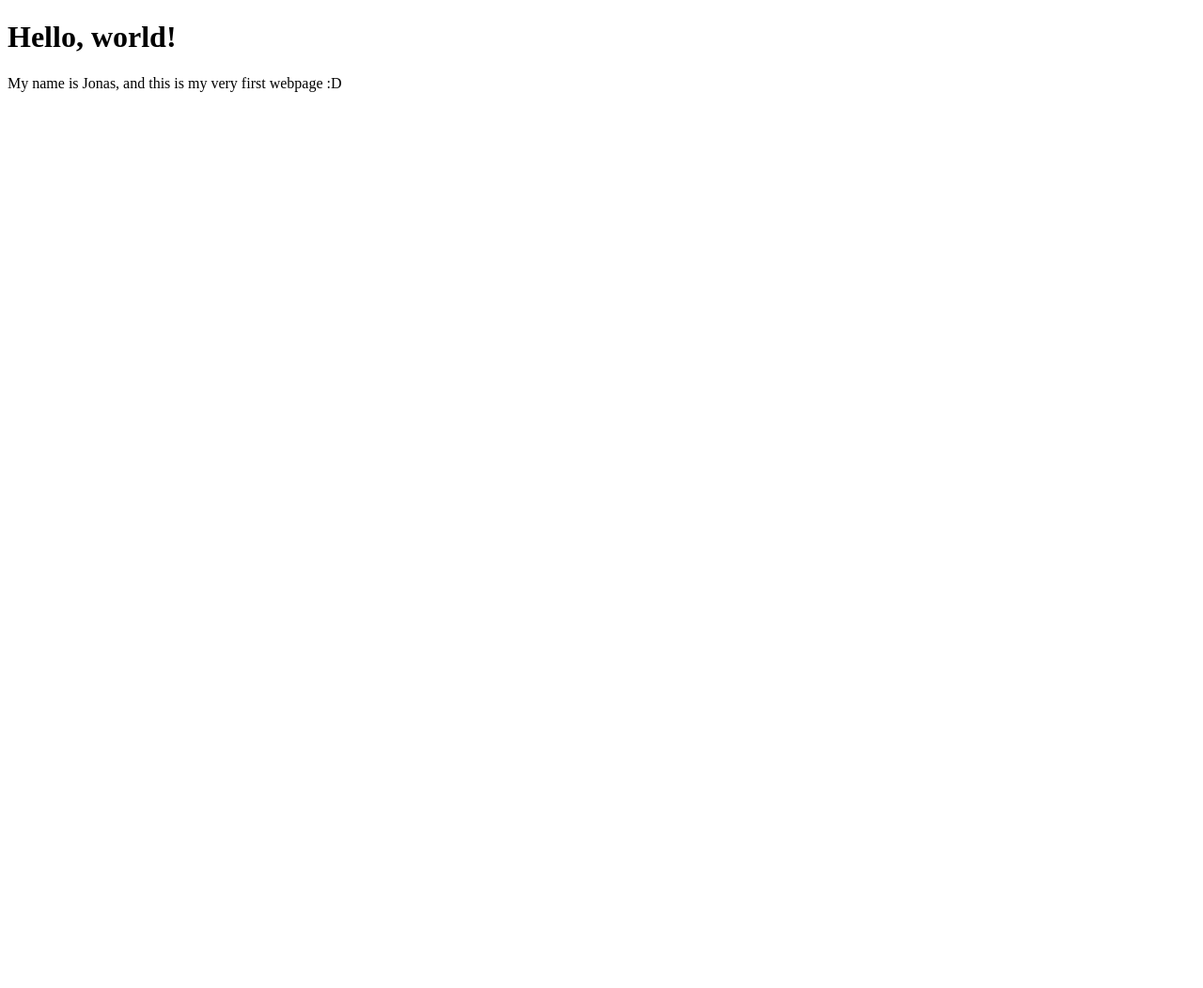
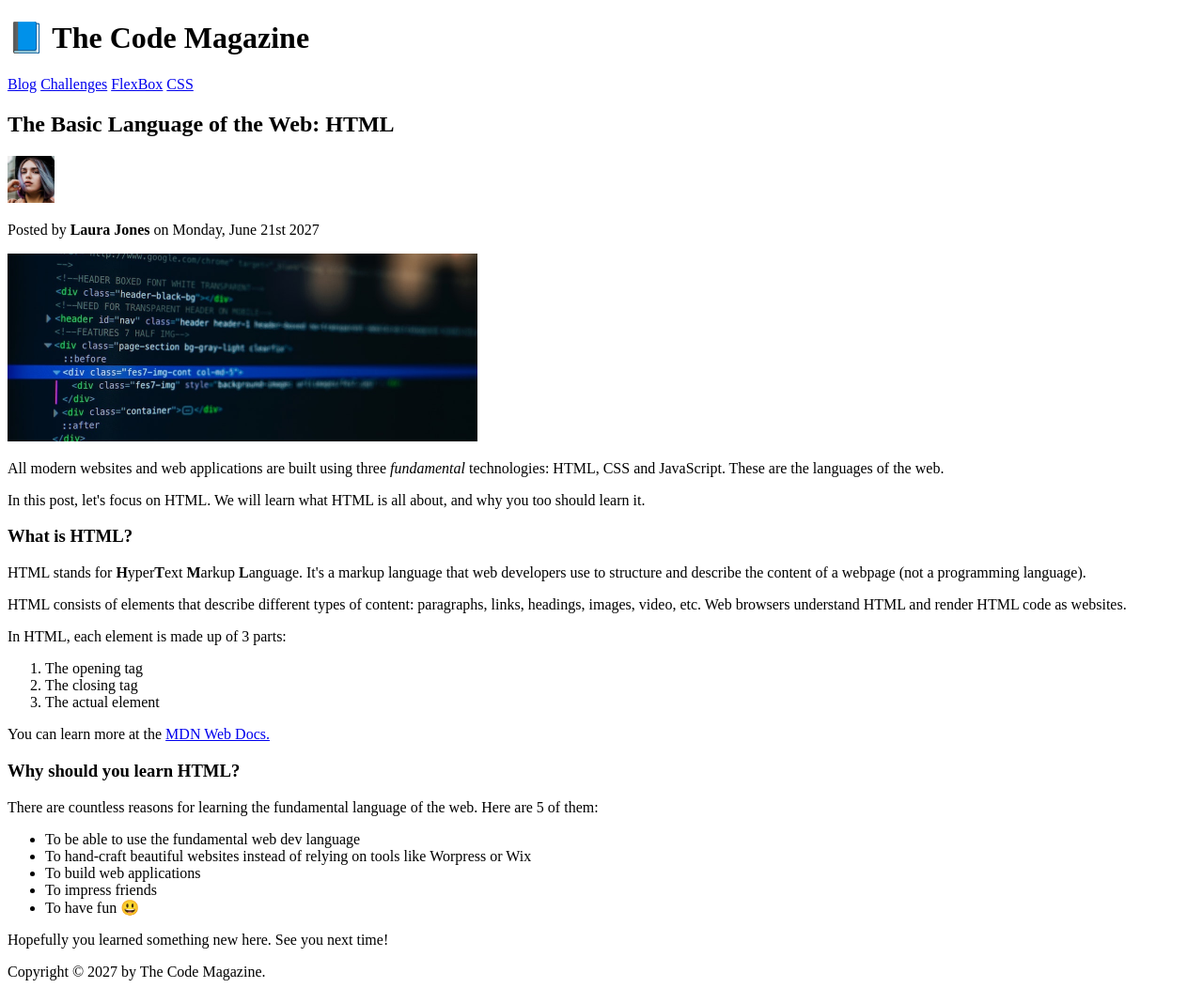
Before and after one commit to osadeleke/LearningWithJonas, a plain HTML site: page HTML/index.html in a window 1280 px wide. Shown: the whole page at 94% size. Before the commit the page ends 800 px from the top, so only its background shows below. Drawn offline with Linux system fonts and the light colour scheme.

Commit message:
Add index.html and blog.htm + images

```diff
--- a/HTML/index.html
+++ b/HTML/index.html
@@ -2,12 +2,105 @@
 <html lang="en">
   <head>
     <meta charset="UTF-8" />
-    <meta http-equiv="X-UA-Compatible" content="IE=edge" />
-    <meta name="viewport" content="width=device-width, initial-scale=1.0" />
-    <title>My first webpage</title>
+    <title>The Basic Language of the Web: HTML</title>
   </head>
+
   <body>
-    <h1>Hello, world!</h1>
-    <p>My name is Jonas, and this is my very first webpage :D</p>
+    <header>
+      <h1>📘 The Code Magazine</h1>
+
+      <nav>
+        <a href="blog.html">Blog</a>
+        <a href="#">Challenges</a>
+        <a href="#">FlexBox</a>
+        <a href="#">CSS</a>
+      </nav>
+    </header>
+
+    <article>
+      <header>
+        <h2>The Basic Language of the Web: HTML</h2>
+
+        <img
+          src="laura-jones.jpg"
+          alt="Laura Jones(Author's) profile picture"
+          width="50"
+          height="50"
+        />
+
+        <p>Posted by <strong>Laura Jones</strong> on Monday, June 21st 2027</p>
+
+        <img
+          src="post-img.jpg"
+          alt="HTML code on a screen"
+          width="500"
+          height="200"
+        />
+      </header>
+
+      <p>
+        All modern websites and web applications are built using three
+        <em>fundamental</em>
+        technologies: HTML, CSS and JavaScript. These are the languages of the
+        web.
+      </p>
+
+      <p>
+        In this post, let's focus on HTML. We will learn what HTML is all about,
+        and why you too should learn it.
+      </p>
+
+      <h3>What is HTML?</h3>
+
+      <p>
+        HTML stands for <strong>H</strong>yper<strong>T</strong>ext
+        <strong>M</strong>arkup <strong>L</strong>anguage. It's a markup
+        language that web developers use to structure and describe the content
+        of a webpage (not a programming language).
+      </p>
+
+      <p>
+        HTML consists of elements that describe different types of content:
+        paragraphs, links, headings, images, video, etc. Web browsers understand
+        HTML and render HTML code as websites.
+      </p>
+
+      <p>In HTML, each element is made up of 3 parts:</p>
+
+      <ol>
+        <li>The opening tag</li>
+        <li>The closing tag</li>
+        <li>The actual element</li>
+      </ol>
+
+      <p>
+        You can learn more at the
+        <a href="https://developer.mozilla.org/en-US/" target="_blank"
+          >MDN Web Docs.</a
+        >
+      </p>
+
+      <h3>Why should you learn HTML?</h3>
+
+      <p>
+        There are countless reasons for learning the fundamental language of the
+        web. Here are 5 of them:
+      </p>
+
+      <ul>
+        <li>To be able to use the fundamental web dev language</li>
+        <li>
+          To hand-craft beautiful websites instead of relying on tools like
+          Worpress or Wix
+        </li>
+        <li>To build web applications</li>
+        <li>To impress friends</li>
+        <li>To have fun 😃</li>
+      </ul>
+
+      <p>Hopefully you learned something new here. See you next time!</p>
+    </article>
+
+    <footer>Copyright &copy; 2027 by The Code Magazine.</footer>
   </body>
 </html>
```
Also changed, not shown: HTML/blog.html (added, +10 -0 lines), HTML/laura-jones.jpg (added), HTML/post-img.jpg (added).
